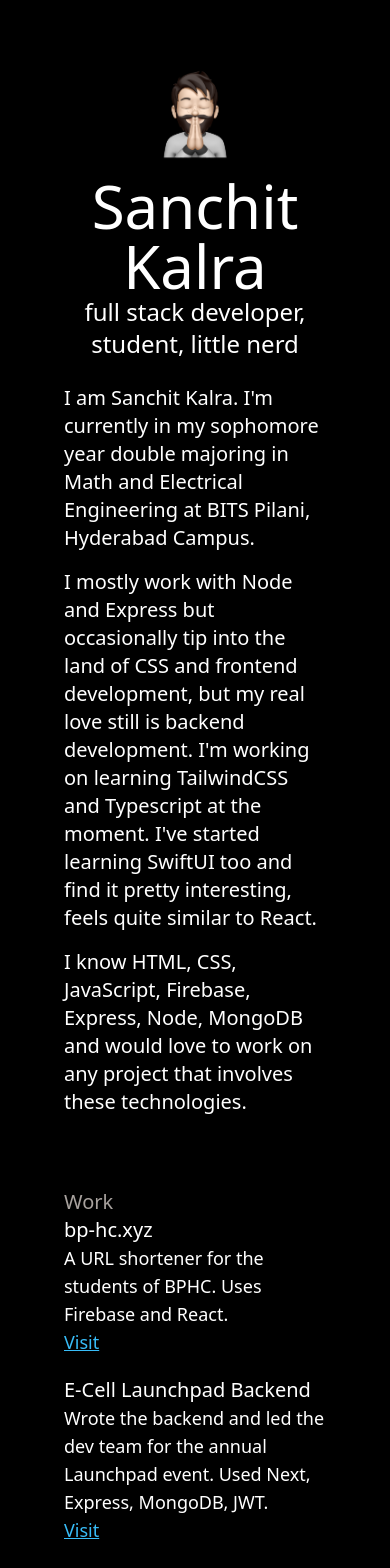
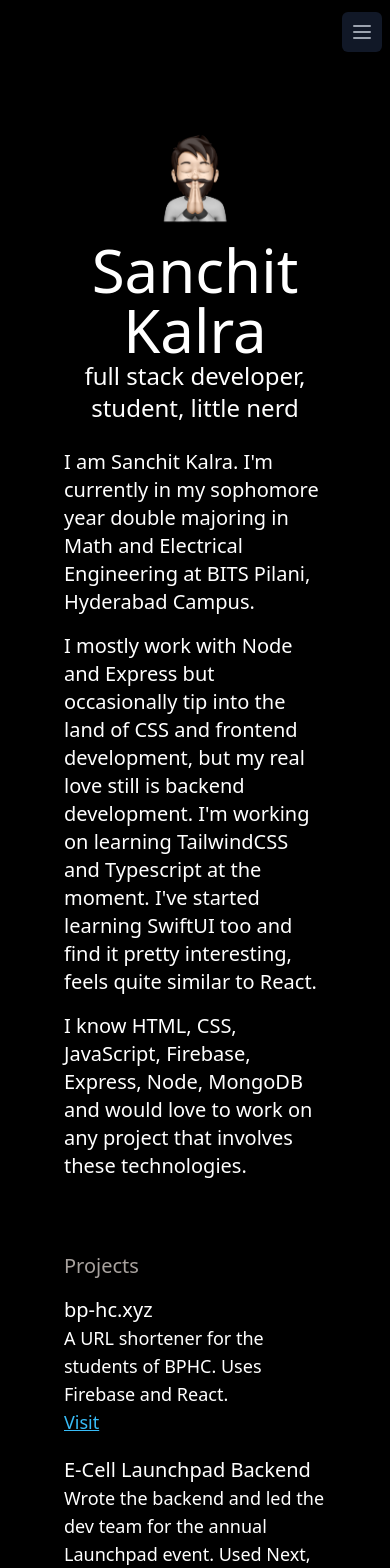
Before and after one commit to sanchitkalra/personal-website, a Next.js app: page / in a window 390 px wide. Shown: the top 1568 px of the page. Built offline with nearby package versions, Linux system fonts and the light colour scheme.

Commit message:
Add Navbar

```diff
--- /dev/null
+++ b/components/navbar.jsx
@@ -0,0 +1,126 @@
+import React, { useState } from 'react'
+import { Transition } from '@headlessui/react'
+import Link from 'next/link'
+
+const navItems = [
+  {
+    name: 'Home',
+    link: '/',
+  },
+  {
+    name: 'Stack',
+    link: '/stack',
+  },
+  {
+    name: 'Blog',
+    link: '/blog',
+  },
+]
+
+function Nav() {
+  const [isOpen, setIsOpen] = useState(false)
+  return (
+    <div>
+      <nav>
+        <div className="mx-auto max-w-7xl px-4 sm:px-6 lg:px-8">
+          <div className="flex h-16 items-center justify-end">
+            <div className="flex items-center">
+              {/* <div className="flex-shrink-0">
+                <img
+                  className="h-8 w-8"
+                  src="https://tailwindui.com/img/logos/workflow-mark-indigo-500.svg"
+                  alt="Workflow"
+                />
+              </div> */}
+              <div className="hidden md:block">
+                <div className="ml-10 flex content-end justify-items-end space-x-4">
+                  {navItems.map((navItem) => {
+                    return (
+                      <Link href={navItem.link}>
+                        <a className="rounded-md px-3 py-2 text-sm font-medium text-gray-300 hover:bg-gray-700 hover:text-white">
+                          {navItem.link}
+                        </a>
+                      </Link>
+                    )
+                  })}
+                </div>
+              </div>
+            </div>
+            <div className="-mr-2 flex md:hidden">
+              <button
+                onClick={() => setIsOpen(!isOpen)}
+                type="button"
+                className="inline-flex items-center justify-center rounded-md bg-gray-900 p-2 text-gray-400 hover:bg-gray-800 hover:text-white focus:outline-none focus:ring-2 focus:ring-white focus:ring-offset-2 focus:ring-offset-gray-800"
+                aria-controls="mobile-menu"
+                aria-expanded="false"
+              >
+                <span className="sr-only">Open main menu</span>
+                {!isOpen ? (
+                  <svg
+                    className="block h-6 w-6"
+                    xmlns="http://www.w3.org/2000/svg"
+                    fill="none"
+                    viewBox="0 0 24 24"
+                    stroke="currentColor"
+                    aria-hidden="true"
+                  >
+                    <path
+                      strokeLinecap="round"
+                      strokeLinejoin="round"
+                      strokeWidth="2"
+                      d="M4 6h16M4 12h16M4 18h16"
+                    />
+                  </svg>
+                ) : (
+                  <svg
+                    className="block h-6 w-6"
+                    xmlns="http://www.w3.org/2000/svg"
+                    fill="none"
+                    viewBox="0 0 24 24"
+                    stroke="currentColor"
+                    aria-hidden="true"
+                  >
+                    <path
+                      strokeLinecap="round"
+                      strokeLinejoin="round"
+                      strokeWidth="2"
+                      d="M6 18L18 6M6 6l12 12"
+                    />
+                  </svg>
+                )}
+              </button>
+            </div>
+          </div>
+        </div>
+
+        <Transition
+          show={isOpen}
+          enter="transition ease-out duration-100 transform"
+          enterFrom="opacity-0 scale-95"
+          enterTo="opacity-100 scale-100"
+          leave="transition ease-in duration-75 transform"
+          leaveFrom="opacity-100 scale-100"
+          leaveTo="opacity-0 scale-95"
+        >
+          {(ref) => (
+            <div className="md:hidden" id="mobile-menu">
+              <div ref={ref} className="space-y-1 px-2 pt-2 pb-3 sm:px-3">
+                {navItems.map((navItem) => {
+                  return (
+                    <Link href={navItem.link}>
+                      <a className="block rounded-md px-3 py-2 text-base font-medium text-gray-300 hover:bg-gray-700 hover:text-white">
+                        {navItem.link}
+                      </a>
+                    </Link>
+                  )
+                })}
+              </div>
+            </div>
+          )}
+        </Transition>
+      </nav>
+    </div>
+  )
+}
+
+export default Nav
--- /dev/null
+++ b/components/project.jsx
@@ -0,0 +1,26 @@
+import React from 'react'
+
+export default function Project(props) {
+  const links = props.links.map((link) => {
+    return (
+      <li>
+        <a
+          className="text-sky-400 underline"
+          href={link.url}
+          target="_blank"
+          rel="noopener noreferrer"
+        >
+          {link.type}
+        </a>
+      </li>
+    )
+  })
+
+  return (
+    <div className="pb-5">
+      <h3 className="text-xl">{props.name}</h3>
+      <p>{props.description}</p>
+      <ul>{links}</ul>
+    </div>
+  )
+}
--- /dev/null
+++ b/data/projects.js
@@ -0,0 +1,37 @@
+const projects = [
+  {
+    name: 'bp-hc.xyz',
+    description:
+      'A URL shortener for the students of BPHC. Uses Firebase and React.',
+    links: [
+      {
+        type: 'Visit',
+        url: 'https://bp-hc.xyz',
+      },
+    ],
+  },
+  {
+    name: 'E-Cell Launchpad Backend',
+    description:
+      'Wrote the backend and led the dev team for the annual Launchpad event. Used Next, Express, MongoDB, JWT.',
+    links: [
+      {
+        type: 'Visit',
+        url: 'https://ecellbphc.in',
+      },
+    ],
+  },
+  {
+    name: 'Timekeeper',
+    description:
+      'A to-do list app for iOS devices. Uses SwiftUI and MongoDB Realm.',
+    links: [
+      {
+        type: 'GitHub',
+        url: 'https://github.com/sanchitkalra/timekeeper',
+      },
+    ],
+  },
+]
+
+module.exports = projects
--- a/package.json
+++ b/package.json
@@ -6,6 +6,7 @@
     "start": "next start"
   },
   "dependencies": {
+    "@headlessui/react": "^1.5.0",
     "next": "latest",
     "react": "^17.0.2",
     "react-dom": "^17.0.2",
--- /dev/null
+++ b/pages/blog.jsx
@@ -0,0 +1,7 @@
+export default function Blog() {
+  return (
+    <div>
+      <div>Blog</div>
+    </div>
+  )
+}
--- a/pages/index.jsx
+++ b/pages/index.jsx
@@ -2,7 +2,10 @@ import Head from 'next/head'
 import Image from 'next/image'
 import { SocialIcon } from 'react-social-icons'
 
-import avatar from './../public/folded-hands.png'
+import avatar from '../public/folded-hands.png'
+import projects from '../data/projects'
+import Project from '../components/project'
+import Navbar from '../components/navbar'
 
 export default function Home() {
   return (
@@ -11,6 +14,10 @@ export default function Home() {
         <title>Sanchit Kalra</title>
         <link rel="icon" href="/folded-hands.png" />
       </Head>
+
+      <header>
+        <Navbar />
+      </header>
 
       <main className="flex flex-grow flex-col items-center justify-center p-16">
         <div className="mb-4 flex flex-col">
@@ -46,10 +53,19 @@ export default function Home() {
           </p>
         </div>
 
-        <div className="mt-16 flex max-w-xl flex-col text-lg sm:flex-row sm:text-left">
-          <div className="mr-6 flex-auto text-xl text-stone-400">Work</div>
+        <div className="mt-16 flex max-w-xl flex-col text-lg sm:text-left">
+          <div className="flex-auto pb-4 text-xl text-stone-400">Projects</div>
           <div className="flex-auto">
-            <div className="pb-5">
+            {projects.map((project) => {
+              return (
+                <Project
+                  name={project.name}
+                  description={project.description}
+                  links={project.links}
+                />
+              )
+            })}
+            {/* <div className="pb-5">
               <h3 className="text-xl">bp-hc.xyz</h3>
               <p>
                 A URL shortener for the students of BPHC. Uses Firebase and
@@ -93,7 +109,7 @@ export default function Home() {
               >
                 Visit
               </a>
-            </div>
+            </div> */}
           </div>
         </div>
       </main>
--- /dev/null
+++ b/pages/stack.jsx
@@ -0,0 +1,7 @@
+export default function Stack() {
+  return (
+    <div>
+      <div>Stack</div>
+    </div>
+  )
+}
```
Also changed, not shown: tsconfig.json (+8 -1 lines), 1 other file (tests, documents, lock files or other folders).
